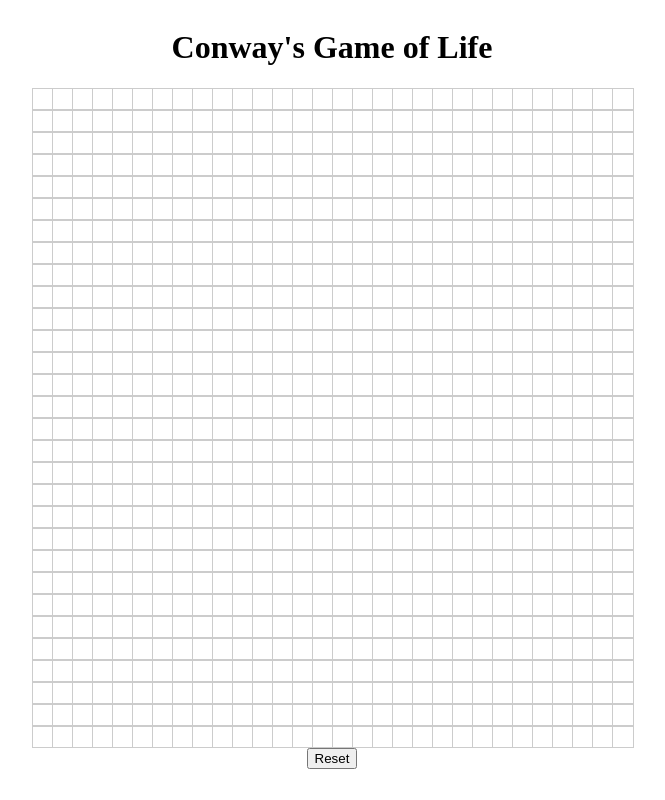
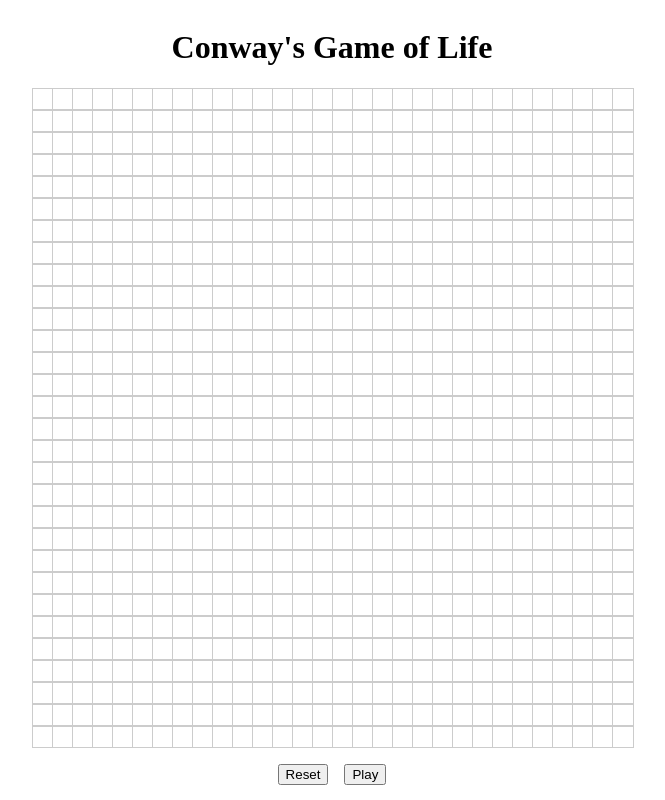
Before and after one commit to JoelDamian/Conways_Game_Of_Life, a React (Vite) app: page / in a window 1280 px wide. Shown: the whole page, without its empty margins (308-973 px from the left). Built offline with nearby package versions, Linux system fonts and the light colour scheme.

Commit message:
Added logic to play game.

```diff
--- a/src/App.tsx
+++ b/src/App.tsx
@@ -1,4 +1,4 @@
-import { useState} from 'react';
+import { useState, useEffect, useCallback } from 'react';
 import './App.css';
 
 const NUM_ROWS = 30;
@@ -9,8 +9,45 @@ type Grid = boolean[][];
 const createEmptyGrid = (): Grid =>
   Array.from({ length: NUM_ROWS }, () => Array(NUM_COLS).fill(false));
 
+const getLiveNeighbors = (grid: Grid, x: number, y: number): number => {
+  const dirs = [-1, 0, 1];
+  let count = 0;
+
+  for (const dx of dirs) {
+    for (const dy of dirs) {
+      if (dx === 0 && dy === 0) continue;
+      const nx = x + dx;
+      const ny = y + dy;
+      if (nx >= 0 && nx < NUM_ROWS && ny >= 0 && ny < NUM_COLS) {
+        if (grid[nx][ny]) count++;
+      }
+    }
+  }
+  return count;
+};
+
 function App() {
-   const [grid, setGrid] = useState<Grid>(createEmptyGrid);
+  const [grid, setGrid] = useState<Grid>(createEmptyGrid);
+  const [running, setRunning] = useState<boolean>(false);
+
+  const nextGen = useCallback(() => {
+    setGrid((prevGrid) =>
+      prevGrid.map((row, i) =>
+        row.map((cell, j) => {
+          const liveNeighbors = getLiveNeighbors(prevGrid, i, j);
+          if (cell && (liveNeighbors === 2 || liveNeighbors === 3)) return true;
+          if (!cell && liveNeighbors === 3) return true;
+          return false;
+        })
+      )
+    );
+  }, []);
+
+  useEffect(() => {
+    if (!running) return;
+    const interval = setInterval(nextGen, 500);
+    return () => clearInterval(interval);
+  }, [running, nextGen]);
 
   const handleToggleCell = (i: number, j: number) => {
     const newGrid = grid.map((row, rowIndex) =>
@@ -49,9 +86,20 @@ function App() {
           ))
         )}
       </div>
-      <button onClick={resetGrid}>
-        Reset
-      </button>
+      <div
+        style={{
+          display: 'flex',
+          justifyContent: 'center',
+          alignItems: 'center',
+          gap: '16px',
+          marginTop: '16px'
+        }}
+      >
+        <button onClick={resetGrid}>Reset</button>
+        <button onClick={() => setRunning(!running)}>
+          {running ? 'Pause' : 'Play'}
+        </button>
+      </div>
     </div>
   );
 }
```
